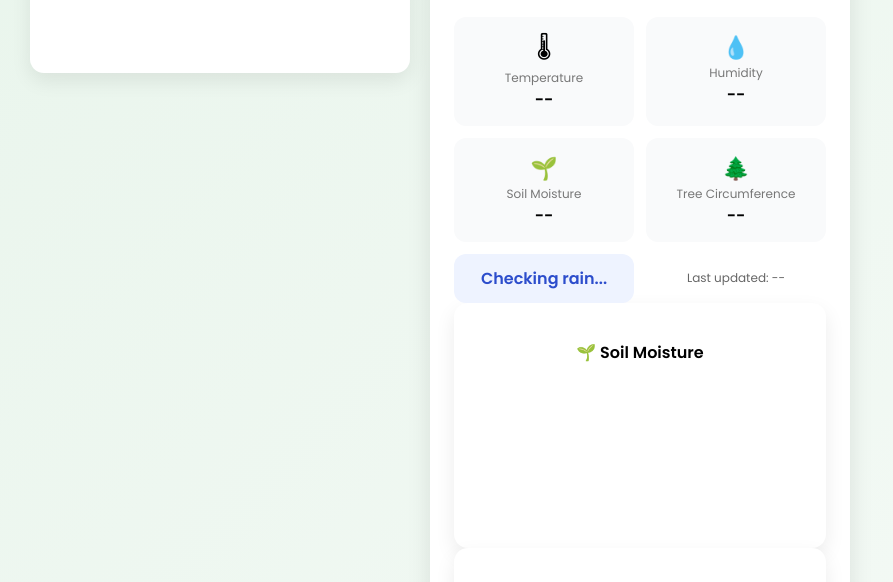
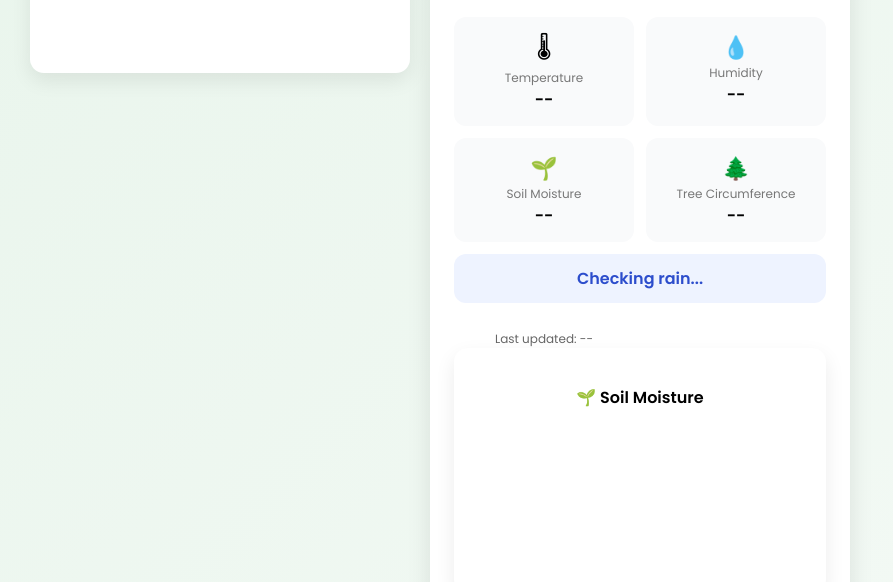
Before and after one commit to molly-mynig/duriosense-web, a plain HTML site: page index.html in a window 1280 px wide. Shown: the part 205-787 px from the top of the page, without its empty margins (0-893 px from the left). Drawn offline with nearby package versions, Linux system fonts and the light colour scheme; no server answers.

Commit message:
Update style.css

```diff
--- a/style.css
+++ b/style.css
@@ -151,17 +151,6 @@
 }
 
 .rain-btn {
-  all: unset;              /* 💥 THIS IS THE KEY LINE */
-  display: block;
-  width: 100%;
-  box-sizing: border-box;
-
-  background: #eef3ff;
-  color: #2c4dcc;
-  padding: 12px;
-  border-radius: 12px;
-  font-weight: 600;
-  text-align: center;
   cursor: pointer;
 }
 
```
